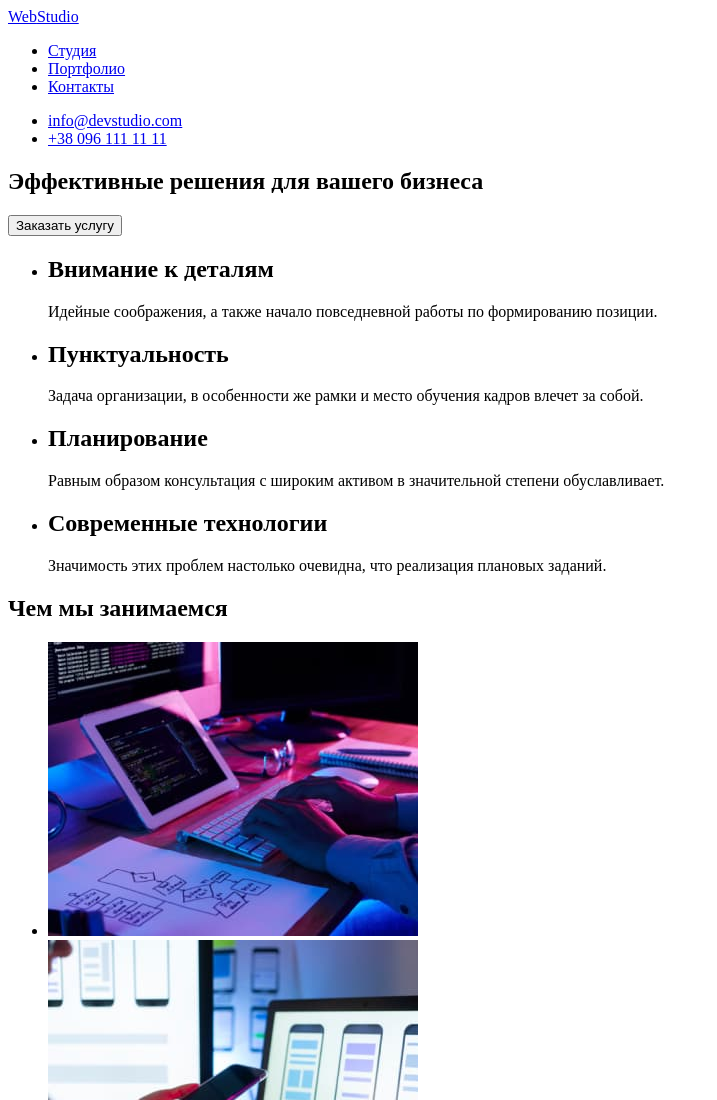
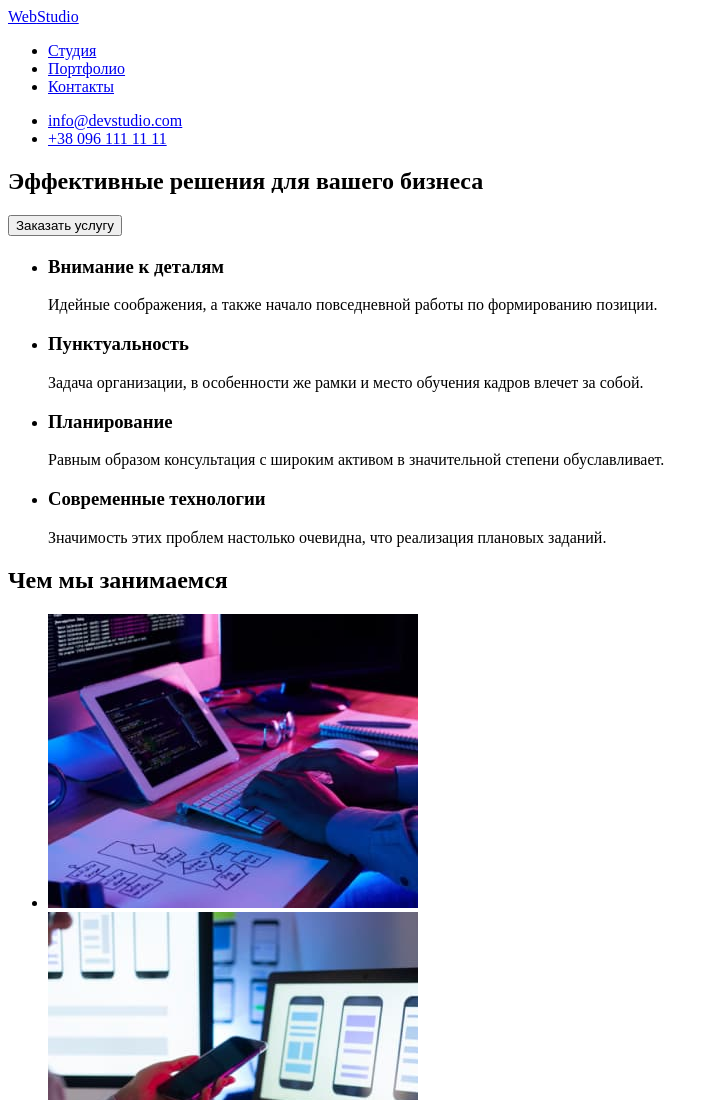
Before and after one commit to DZaporozhan/goit-markup-hw-01, a plain HTML site: page index.html in a window 1280 px wide. Shown: the top 1100 px of the page, without its empty margins (0-717 px from the left). Drawn offline with Linux system fonts and the light colour scheme.

Commit message:
Добавляет исправление кода

```diff
--- a/index.html
+++ b/index.html
@@ -1,5 +1,5 @@
 <!DOCTYPE html>
-<html lang="en">
+<html lang="ru">
 <head>
     <meta charset="UTF-8">
     <meta http-equiv="X-UA-Compatible" content="IE=edge">
@@ -30,27 +30,26 @@
         <!-- Банер -->
         <section>
             <h1>Эффективные решения для вашего бизнеса</h1>
-            <form>
-                <button type="button">Заказать услугу</button>
-            </form>
+            <button type="button">Заказать услугу</button>
         </section>
         <!-- Особености -->
         <section>
+            <h2></h2>
             <ul>
                 <li>
-                    <h2>Внимание к деталям</h2>
+                    <h3>Внимание к деталям</h3>
                     <p>Идейные соображения, а также начало повседневной работы по формированию позиции.</p>
                 </li>
                 <li>
-                    <h2>Пунктуальность</h2>
+                    <h3>Пунктуальность</h3>
                     <p>Задача организации, в особенности же рамки и место обучения кадров влечет за собой.</p>
                 </li>
                 <li>
-                    <h2>Планирование</h2>
+                    <h3>Планирование</h3>
                     <p>Равным образом консультация с широким активом в значительной степени обуславливает.</p>
                 </li>
                 <li>
-                    <h2>Современные технологии</h2>
+                    <h3>Современные технологии</h3>
                     <p>Значимость этих проблем настолько очевидна, что реализация плановых заданий.</p>
                 </li>
             </ul>
```
